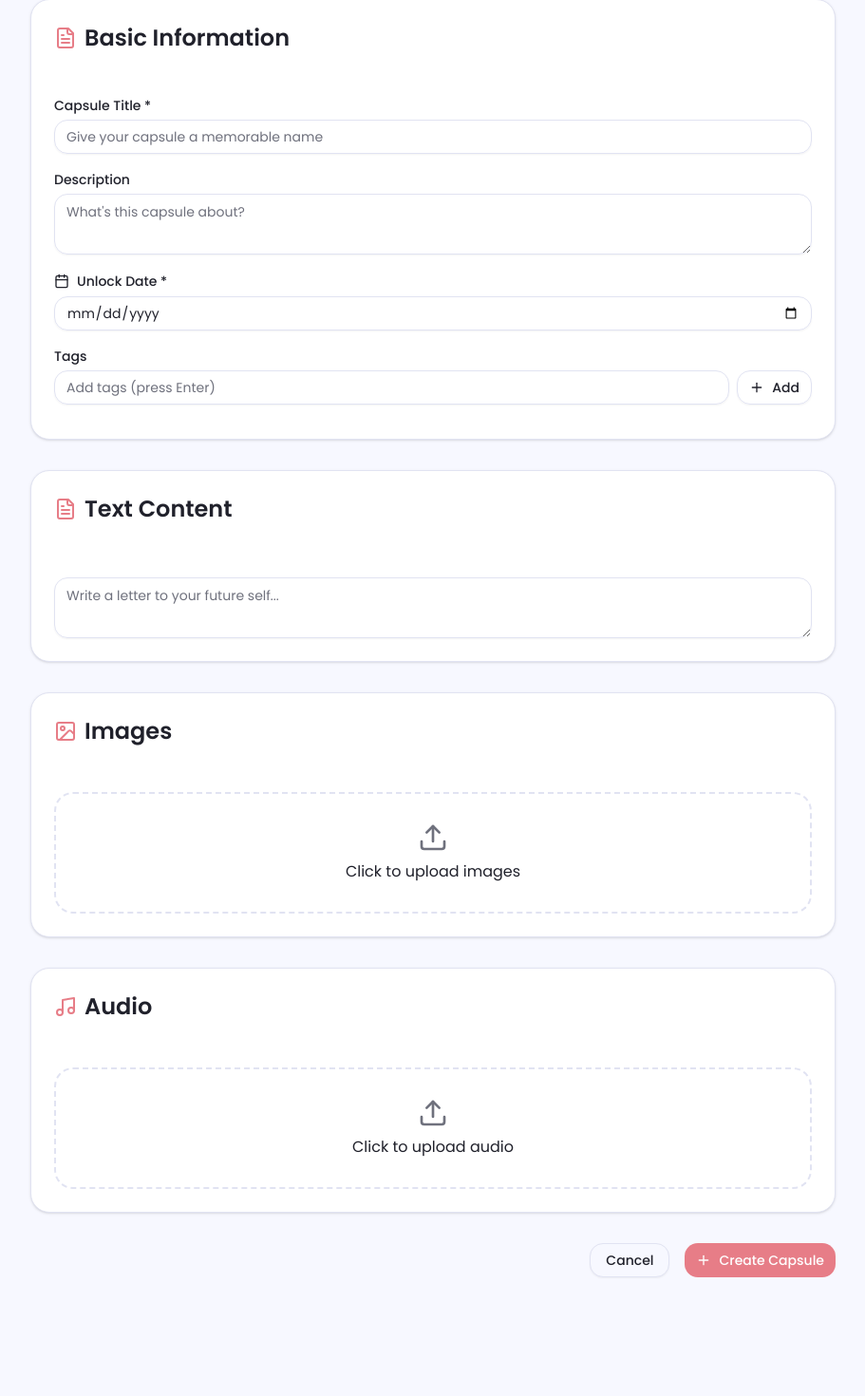
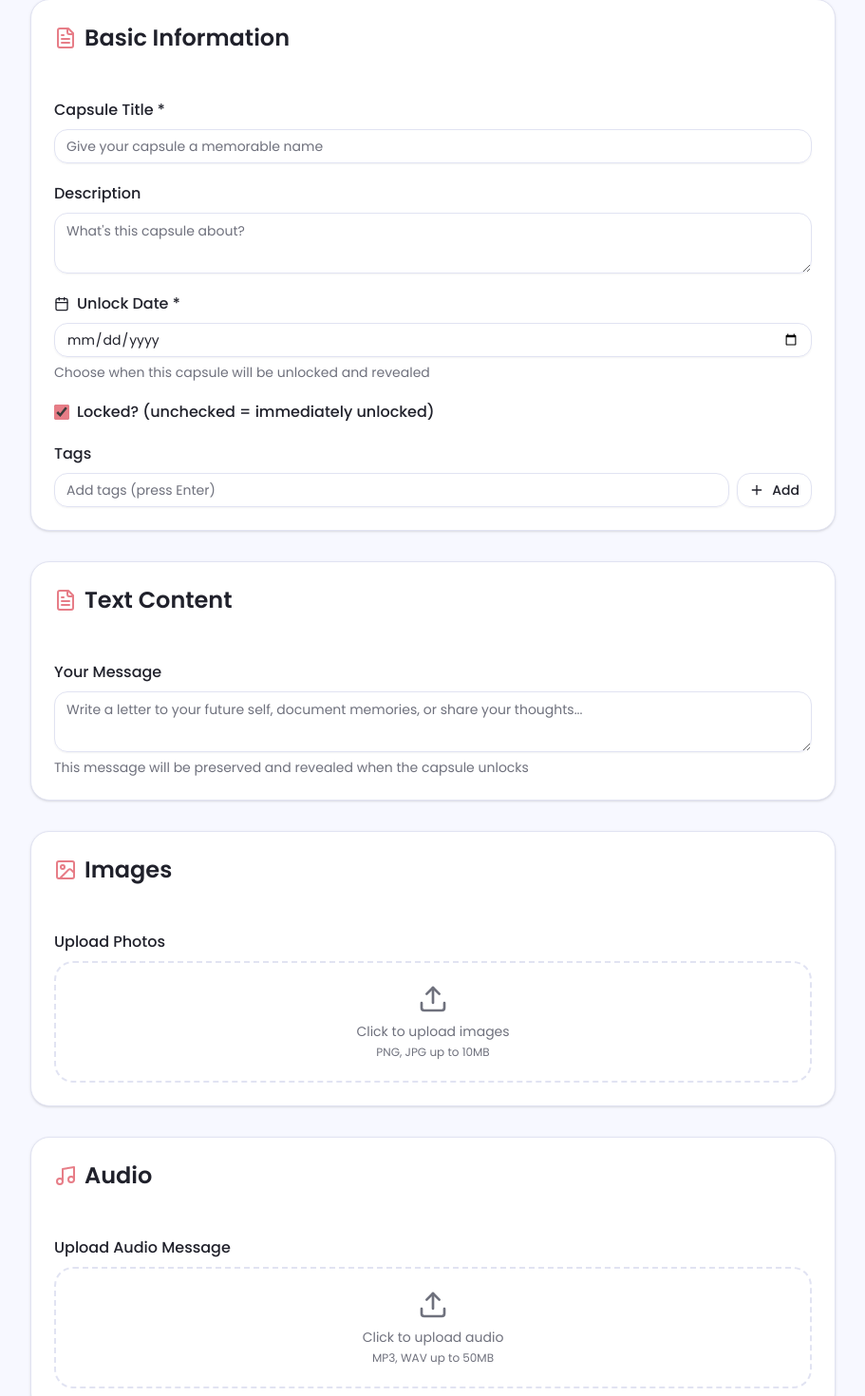
Before and after one commit to lowskydev/Capsumi, a Next.js app: page /create in a window 1280 px wide. Shown: the part 246-1716 px from the top of the page at 95% size, without its empty margins (184-1095 px from the left). Before the commit the page ends 1623 px from the top, so only its background shows below. Built offline with nearby package versions, Linux system fonts and the light colour scheme.

Commit message:
Delete the capsula creation. Create an unlocked capsula to test the unlocked capsula view.

```diff
--- a/components/create-capsule-form.tsx
+++ b/components/create-capsule-form.tsx
@@ -1,5 +1,9 @@
 "use client"
+
+import type React from "react"
 import { useState } from "react"
+import { useRouter } from "next/navigation"
+
 import { Button } from "@/components/ui/button"
 import { Input } from "@/components/ui/input"
 import { Label } from "@/components/ui/label"
@@ -7,11 +11,12 @@ import { Textarea } from "@/components/ui/textarea"
 import { Card } from "@/components/ui/card"
 import { Badge } from "@/components/ui/badge"
 import { Calendar, Upload, X, ImageIcon, FileText, Music, Plus } from "lucide-react"
-import { useRouter } from "next/navigation"
+
 import { saveCapsule, Capsule } from "@/components/utils/storage"
 
 export function CreateCapsuleForm() {
   const router = useRouter()
+
   const [title, setTitle] = useState("")
   const [description, setDescription] = useState("")
   const [unlockDate, setUnlockDate] = useState("")
@@ -20,6 +25,7 @@ export function CreateCapsuleForm() {
   const [currentTag, setCurrentTag] = useState("")
   const [images, setImages] = useState<File[]>([])
   const [audio, setAudio] = useState<File | null>(null)
+  const [isLocked, setIsLocked] = useState(true) // NEW: state for locked/unlocked
 
   const handleAddTag = () => {
     if (currentTag.trim() && !tags.includes(currentTag.trim())) {
@@ -33,30 +39,36 @@ export function CreateCapsuleForm() {
   }
 
   const handleImageUpload = (e: React.ChangeEvent<HTMLInputElement>) => {
-    if (e.target.files) setImages([...images, ...Array.from(e.target.files)])
+    if (e.target.files) {
+      setImages([...images, ...Array.from(e.target.files)])
+    }
   }
 
   const handleAudioUpload = (e: React.ChangeEvent<HTMLInputElement>) => {
-    if (e.target.files && e.target.files[0]) setAudio(e.target.files[0])
+    if (e.target.files && e.target.files[0]) {
+      setAudio(e.target.files[0])
+    }
   }
 
-  const handleRemoveImage = (index: number) => setImages(images.filter((_, i) => i !== index))
+  const handleRemoveImage = (index: number) => {
+    setImages(images.filter((_, i) => i !== index))
+  }
 
   const handleSubmit = (e: React.FormEvent) => {
     e.preventDefault()
-    if (!title.trim() || !unlockDate) return alert("Title and unlock date are required")
 
     const newCapsule: Capsule = {
       id: Date.now().toString(),
       title,
       description,
-      unlockDate,
-      createdDate: new Date().toISOString(),
-      isLocked: new Date(unlockDate) > new Date(),
+      unlockDate: new Date(unlockDate),
+      createdDate: new Date(),
+      isLocked: isLocked, // NEW: use checkbox value
+      previewImage: images[0] ? URL.createObjectURL(images[0]) : "/placeholder.svg",
       textContent,
+      images: images.map((file) => URL.createObjectURL(file)),
+      audioUrl: audio ? URL.createObjectURL(audio) : "",
       tags,
-      images,
-      audio,
       contentTypes: [
         textContent ? "text" : null,
         images.length ? "image" : null,
@@ -70,15 +82,16 @@ export function CreateCapsuleForm() {
 
   return (
     <form onSubmit={handleSubmit} className="space-y-8">
-      {/* Basic Info */}
+      {/* Basic Information */}
       <Card className="p-6">
         <h2 className="text-2xl font-semibold mb-6 flex items-center gap-2">
-          <FileText className="w-6 h-6 text-primary" /> Basic Information
+          <FileText className="w-6 h-6 text-primary" />
+          Basic Information
         </h2>
 
         <div className="space-y-5">
           <div>
-            <Label htmlFor="title">Capsule Title *</Label>
+            <Label htmlFor="title" className="text-base">Capsule Title *</Label>
             <Input
               id="title"
               value={title}
@@ -90,7 +103,7 @@ export function CreateCapsuleForm() {
           </div>
 
           <div>
-            <Label htmlFor="description">Description</Label>
+            <Label htmlFor="description" className="text-base">Description</Label>
             <Textarea
               id="description"
               value={description}
@@ -102,8 +115,9 @@ export function CreateCapsuleForm() {
           </div>
 
           <div>
-            <Label htmlFor="unlockDate" className="flex items-center gap-2">
-              <Calendar className="w-4 h-4" /> Unlock Date *
+            <Label htmlFor="unlockDate" className="text-base flex items-center gap-2">
+              <Calendar className="w-4 h-4" />
+              Unlock Date *
             </Label>
             <Input
               id="unlockDate"
@@ -114,32 +128,61 @@ export function CreateCapsuleForm() {
               required
               className="mt-2"
             />
+            <p className="text-sm text-muted-foreground mt-1.5">
+              Choose when this capsule will be unlocked and revealed
+            </p>
+          </div>
+
+          {/* Locked/Unlocked Toggle */}
+          <div className="flex items-center gap-2 mt-2">
+            <input
+              id="isLocked"
+              type="checkbox"
+              checked={isLocked}
+              onChange={(e) => setIsLocked(e.target.checked)}
+              className="h-4 w-4 accent-primary"
+            />
+            <Label htmlFor="isLocked" className="text-base cursor-pointer">
+              Locked? (unchecked = immediately unlocked)
+            </Label>
           </div>
 
           <div>
-            <Label htmlFor="tags">Tags</Label>
+            <Label htmlFor="tags" className="text-base">Tags</Label>
             <div className="flex gap-2 mt-2">
               <Input
                 id="tags"
                 value={currentTag}
                 onChange={(e) => setCurrentTag(e.target.value)}
-                onKeyDown={(e) => e.key === "Enter" && (e.preventDefault(), handleAddTag())}
+                onKeyDown={(e) => {
+                  if (e.key === "Enter") {
+                    e.preventDefault()
+                    handleAddTag()
+                  }
+                }}
                 placeholder="Add tags (press Enter)"
               />
               <Button type="button" onClick={handleAddTag} variant="outline" className="gap-2 bg-transparent">
                 <Plus className="w-4 h-4" /> Add
               </Button>
             </div>
+
+            {tags.length > 0 && (
               <div className="flex flex-wrap gap-2 mt-3">
                 {tags.map((tag) => (
                   <Badge key={tag} variant="secondary" className="gap-1.5 pr-1.5">
                     {tag}
-                  <button type="button" onClick={() => handleRemoveTag(tag)} className="hover:bg-background/50 rounded-full p-0.5">
+                    <button
+                      type="button"
+                      onClick={() => handleRemoveTag(tag)}
+                      className="hover:bg-background/50 rounded-full p-0.5"
+                    >
                       <X className="w-3 h-3" />
                     </button>
                   </Badge>
                 ))}
               </div>
+            )}
           </div>
         </div>
       </Card>
@@ -147,68 +190,115 @@ export function CreateCapsuleForm() {
       {/* Text Content */}
       <Card className="p-6">
         <h2 className="text-2xl font-semibold mb-6 flex items-center gap-2">
-          <FileText className="w-6 h-6 text-primary" /> Text Content
+          <FileText className="w-6 h-6 text-primary" />
+          Text Content
         </h2>
+
+        <div>
+          <Label htmlFor="textContent" className="text-base">Your Message</Label>
           <Textarea
             id="textContent"
             value={textContent}
             onChange={(e) => setTextContent(e.target.value)}
-          placeholder="Write a letter to your future self..."
-          rows={6}
+            placeholder="Write a letter to your future self, document memories, or share your thoughts..."
+            rows={8}
             className="mt-2"
           />
+          <p className="text-sm text-muted-foreground mt-1.5">
+            This message will be preserved and revealed when the capsule unlocks
+          </p>
+        </div>
       </Card>
 
       {/* Image Upload */}
       <Card className="p-6">
         <h2 className="text-2xl font-semibold mb-6 flex items-center gap-2">
-          <ImageIcon className="w-6 h-6 text-primary" /> Images
+          <ImageIcon className="w-6 h-6 text-primary" />
+          Images
         </h2>
-        <input type="file" id="images" accept="image/*" multiple onChange={handleImageUpload} className="hidden" />
-        <label htmlFor="images" className="flex flex-col items-center justify-center w-full h-32 border-2 border-dashed rounded-xl cursor-pointer hover:bg-muted/50 transition-colors">
-          <Upload className="w-8 h-8 text-muted-foreground mb-2" /> Click to upload images
+
+        <div>
+          <Label htmlFor="images" className="text-base">Upload Photos</Label>
+          <div className="mt-2">
+            <label
+              htmlFor="images"
+              className="flex flex-col items-center justify-center w-full h-32 border-2 border-dashed rounded-xl cursor-pointer hover:bg-muted/50 transition-colors"
+            >
+              <Upload className="w-8 h-8 text-muted-foreground mb-2" />
+              <span className="text-sm text-muted-foreground">Click to upload images</span>
+              <span className="text-xs text-muted-foreground mt-1">PNG, JPG up to 10MB</span>
             </label>
+            <input id="images" type="file" accept="image/*" multiple onChange={handleImageUpload} className="hidden" />
+          </div>
 
           {images.length > 0 && (
             <div className="grid grid-cols-2 md:grid-cols-4 gap-4 mt-4">
-            {images.map((image, i) => (
-              <div key={i} className="relative group">
-                <img src={URL.createObjectURL(image)} alt={`Upload ${i}`} className="w-full h-32 object-cover rounded-lg" />
-                <button type="button" onClick={() => handleRemoveImage(i)} className="absolute top-2 right-2 p-1.5 bg-destructive text-destructive-foreground rounded-full opacity-0 group-hover:opacity-100 transition-opacity">
+              {images.map((image, index) => (
+                <div key={index} className="relative group">
+                  <img
+                    src={URL.createObjectURL(image)}
+                    alt={`Upload ${index + 1}`}
+                    className="w-full h-32 object-cover rounded-lg"
+                  />
+                  <button
+                    type="button"
+                    onClick={() => handleRemoveImage(index)}
+                    className="absolute top-2 right-2 p-1.5 bg-destructive text-destructive-foreground rounded-full opacity-0 group-hover:opacity-100 transition-opacity"
+                  >
                     <X className="w-4 h-4" />
                   </button>
                 </div>
               ))}
             </div>
           )}
+        </div>
       </Card>
 
       {/* Audio Upload */}
       <Card className="p-6">
         <h2 className="text-2xl font-semibold mb-6 flex items-center gap-2">
-          <Music className="w-6 h-6 text-primary" /> Audio
+          <Music className="w-6 h-6 text-primary" />
+          Audio
         </h2>
-        <input type="file" id="audio" accept="audio/*" onChange={handleAudioUpload} className="hidden" />
-        <label htmlFor="audio" className="flex flex-col items-center justify-center w-full h-32 border-2 border-dashed rounded-xl cursor-pointer hover:bg-muted/50 transition-colors">
-          <Upload className="w-8 h-8 text-muted-foreground mb-2" /> Click to upload audio
+
+        <div>
+          <Label htmlFor="audio" className="text-base">Upload Audio Message</Label>
+          <div className="mt-2">
+            <label
+              htmlFor="audio"
+              className="flex flex-col items-center justify-center w-full h-32 border-2 border-dashed rounded-xl cursor-pointer hover:bg-muted/50 transition-colors"
+            >
+              <Upload className="w-8 h-8 text-muted-foreground mb-2" />
+              <span className="text-sm text-muted-foreground">Click to upload audio</span>
+              <span className="text-xs text-muted-foreground mt-1">MP3, WAV up to 50MB</span>
             </label>
+            <input id="audio" type="file" accept="audio/*" onChange={handleAudioUpload} className="hidden" />
+          </div>
 
           {audio && (
             <div className="mt-4 p-4 bg-muted rounded-lg flex items-center justify-between">
-            <span>{audio.name}</span>
-            <button type="button" onClick={() => setAudio(null)} className="p-1.5 hover:bg-background rounded-full">
+              <div className="flex items-center gap-3">
+                <Music className="w-5 h-5 text-primary" />
+                <span className="text-sm font-medium">{audio.name}</span>
+              </div>
+              <button
+                type="button"
+                onClick={() => setAudio(null)}
+                className="p-1.5 hover:bg-background rounded-full transition-colors"
+              >
                 <X className="w-4 h-4" />
               </button>
             </div>
           )}
+        </div>
       </Card>
 
-      {/* Buttons */}
+      {/* Submit Buttons */}
       <div className="flex gap-4 justify-end">
-        <Button type="button" variant="outline" onClick={() => router.push("/dashboard")}>
+        <Button type="button" variant="outline" onClick={() => router.push("/dashboard")} size="lg">
           Cancel
         </Button>
-        <Button type="submit" className="gap-2">
+        <Button type="submit" size="lg" className="gap-2">
           <Plus className="w-5 h-5" /> Create Capsule
         </Button>
       </div>
--- a/components/utils/storage.ts
+++ b/components/utils/storage.ts
@@ -30,3 +30,9 @@ export function saveCapsule(capsule: Capsule) {
 export function clearCapsules() {
   localStorage.removeItem("capsules")
 }
+
+export const deleteCapsule = (id: string) => {
+  const capsules = getCapsules()
+  const filtered = capsules.filter(c => c.id !== id)
+  localStorage.setItem("capsules", JSON.stringify(filtered))
+}
```
Also changed, not shown: app/capsule/[id]/page.tsx (+29 -29 lines), app/dashboard/page.tsx (+9 -3 lines), components/capsule-card.tsx (+24 -6 lines). Lines whose indentation alone changed are shown as unchanged.
